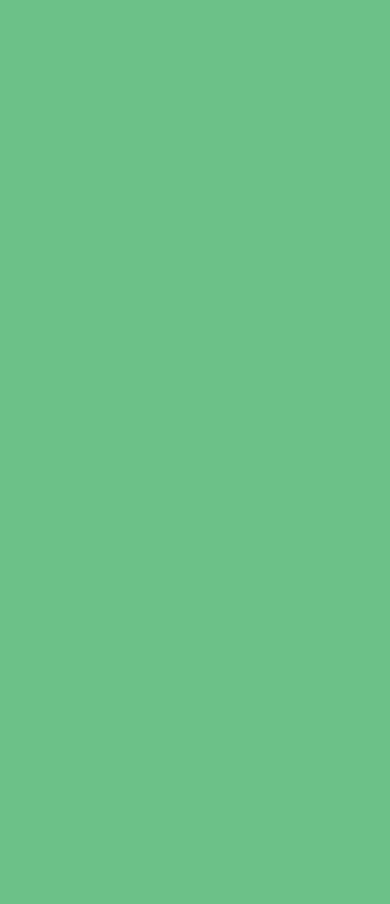
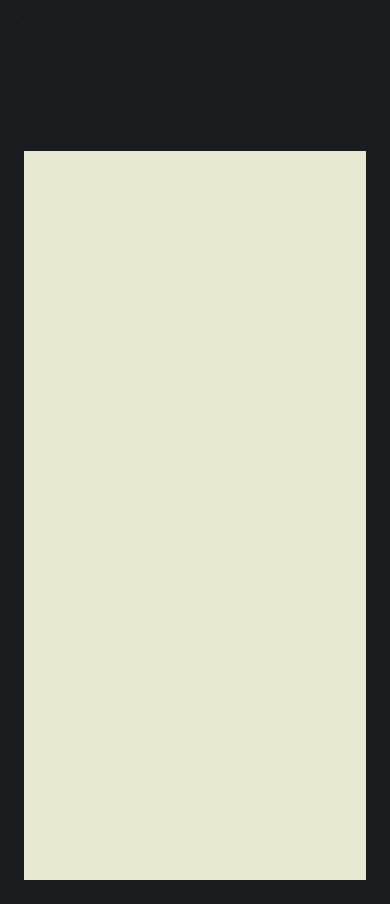
Before and after one commit to compromis/port-sostenible, a Nuxt app: page / in a window 390 px wide. Shown: the part 9820-10724 px from the top of the page. Before the commit the page ends 9797 px from the top, so only its background shows below. Built offline with nearby package versions, Linux system fonts and the light colour scheme; a web font is replaced by a local one.

Commit message:
Add newspaper section

```diff
--- a/pages/index.vue
+++ b/pages/index.vue
@@ -214,6 +214,27 @@
           </div>
         </div>
       </section>
+      <section id="Headlines" class="headlines" data-scroll-section>
+        <div class="container newspaper-page">
+          <h2 class="section-header" data-scroll>
+            <div class="line" style="margin-bottom: 0.25em;" data-scroll />
+            Una ampliació que<br>no&nbsp;&nbsp;fa&nbsp;&nbsp;bé&nbsp;&nbsp;&nbsp;a&nbsp;&nbsp;ningú
+            <div class="line" data-scroll />
+          </h2>
+          <article class="article article-1">
+            <h3 data-scroll class="headline">
+              LA FEDERACIÓN DE VECINOS
+              EXIGE QUE SE PARALICE LA AMPLIACIÓN DEL PUERTO DE VALENCIA
+            </h3>
+          </article>
+          <article class="article article-2">
+            <h3 data-scroll class="headline">
+              LA FEDERACIÓN DE VECINOS
+              EXIGE QUE SE PARALICE LA AMPLIACIÓN DEL PUERTO DE VALENCIA
+            </h3>
+          </article>
+        </div>
+      </section>
     </LocomotiveScroll>
   </main>
 </template>
--- a/styles/_nav.scss
+++ b/styles/_nav.scss
@@ -22,7 +22,7 @@
     margin-left: auto;
 
     svg {
-      height: 1em;
+      height: 1.2em;
     }
   }
 }
--- a/styles/_sections.scss
+++ b/styles/_sections.scss
@@ -1,3 +1,7 @@
+// Lies
+.lies {
+  padding-bottom: 5rem;
+
   .section-header {
     color: $white;
     font-size: $text-base;
@@ -6,3 +10,71 @@
     text-align: right;
     padding: 2rem;
   }
+}
+
+// Headlines
+.headlines {
+  background: $black;
+  margin-top: -10px;
+  font-size: clamp(1rem, 2vw, 3rem);
+  padding: 1.5rem;
+
+  .section-header {
+    font-family: $headings-font-family;
+    color: $black;
+    text-align: center;
+    font-size: clamp(3rem, 12vw, 15rem);
+    line-height: 1.05;
+    margin: 0;
+    opacity: 0;
+    transition: .5s ease;
+    transition-delay: .25s;
+    transform: translateY(10%);
+
+    &.is-inview {
+      opacity: 1;
+      transform: translateY(0);
+    }
+  }
+
+  .newspaper-page {
+    background: #e7ead0;
+    padding: 2vw;
+  }
+
+  .line {
+    height: 3px;
+    background: $black;
+    width: 0;
+    transition: 1s ease;
+    transition-delay: .25s;
+
+    &.is-inview {
+      width: 100%;
+    }
+  }
+
+  .headline {
+    opacity: 0;
+    transition: .5s ease;
+    transition-delay: .25s;
+    transform: translateY(10%);
+
+    &.is-inview {
+      opacity: 1;
+      transform: translateY(0);
+    }
+  }
+
+  .article-1 {
+    display: grid;
+    grid-template-columns: 1fr 1fr;
+    margin-top: 2vw;
+
+    h3 {
+      font-family: Cheltenham, serif;
+      font-size: clamp(2rem, 4vw, 4rem);
+      line-height: 1.1;
+    }
+  }
+}
```
Also changed, not shown: styles/_cards.scss (line endings or trailing spaces). Lines whose indentation alone changed are shown as unchanged.
